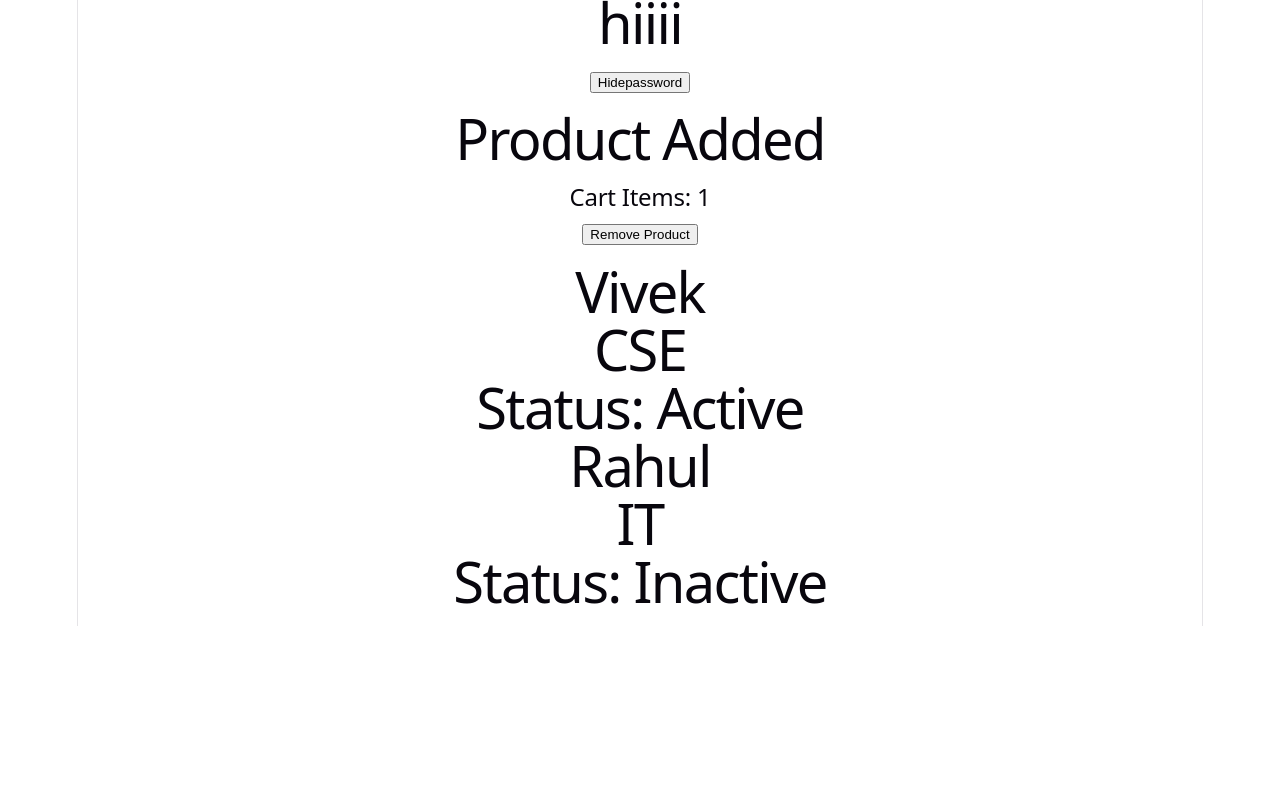
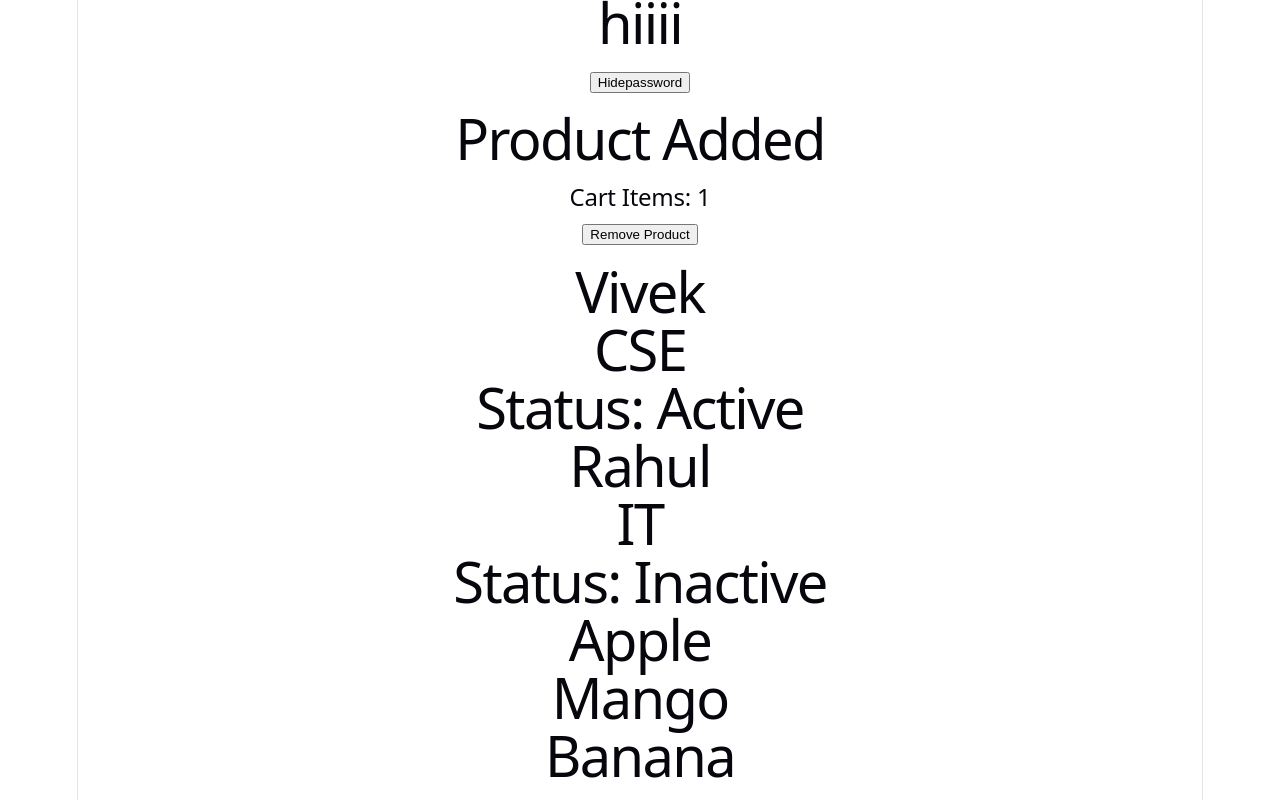
Before and after one commit to viveksingh002/Practicereact, a React (Vite) app: page / in a window 1280 px wide. Shown: the part 1703-2503 px from the top of the page. Before the commit the page ends 2329 px from the top, so only its background shows below. Built offline with nearby package versions, Linux system fonts and the light colour scheme.

Commit message:
Forms controlled components

```diff
--- a/src/App.jsx
+++ b/src/App.jsx
@@ -11,7 +11,9 @@ import Text from './ShowHide'
 import Loginform from './Loginpage'
 import Conditionalrendering from './Conditionalrendering'
 import Ternaryoperator from './Ternaryoperator'
-import Array from './components/Array'
+import Array from './components/RenderingLists/Array'
+import Key from './components/RenderingLists/Key'
+import Components from './Forms/Controlledcomponents'
 
 
 function App() {
@@ -59,6 +61,8 @@ title="5412"
 <Conditionalrendering/>
 <Ternaryoperator/>
 <Array/>
+<Key/>
+<Components/>
 
     </div>
   )
--- /dev/null
+++ b/src/Forms/Controlledcomponents.jsx
@@ -0,0 +1,71 @@
+import { useState } from "react";
+
+// function Components() {
+//   const [name, setName] = useState("");
+
+//   return (
+//     <div>
+//       <input
+//       value={name}
+//         onChange={(e) => setName(e.target.value)}
+//       />
+
+//       <button onClick={() => setName("Rahul")}>
+//         Rahul
+//       </button>
+
+//       <h1>{name}</h1>
+//     </div>
+//   );
+// }
+
+// export default Components;
+
+
+//Q1. Name Input
+
+//  function components(){
+// const[name, setName] = useState("")
+// return(
+//   <div>
+//     <input
+//     value={name}
+//      onChange={(e)=>setName(e.target.value)}/>
+//     <h1>Hello {name}</h1>
+//   </div>
+// )
+
+//  }
+//  export default components;
+
+
+ //Q2. Email Input
+//  function components(){
+// const[email, setEmail] = useState("")
+// return(
+//   <div>
+//   {/* {email.includes("@") && <h1>Your Email: {email}</h1>} */}
+
+
+//     <input
+//     value={email}
+//     type="email"
+//      onChange={(e)=>setEmail(e.target.value)}/>
+//      <h1>Your Email: {email}</h1>
+//   </div>
+// )
+
+//  }
+//  export default components;
+
+
+// Q3. Password Show
+function Components(){
+const[display, setDisplay]=useState("")
+return(
+  <div>
+
+  </div>
+)
+}
+export default Components;
--- /dev/null
+++ b/src/components/RenderingLists/Key.jsx
@@ -0,0 +1,35 @@
+function Key(){
+
+const fruits = [
+ {
+  id:1,
+  name:"Apple"
+ },
+ {
+  id:2,
+  name:"Mango"
+ },
+ {
+  id:3,
+  name:"Banana"
+ }
+];
+
+
+return(
+<div>
+
+{
+ fruits.map((fruit)=>(
+   <h1 key={fruit.id}>
+     {fruit.name}
+   </h1>
+ ))
+}
+
+</div>
+)
+
+}
+
+export default Key;
```
Also changed, not shown: src/components/RenderingLists/Array.jsx (renamed from src/components/Array.jsx).
